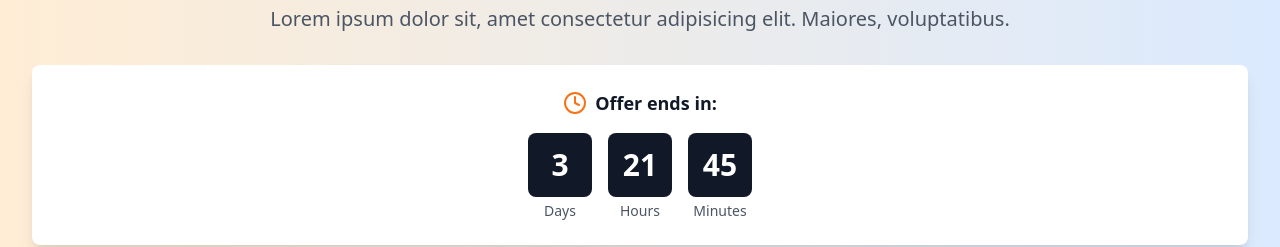
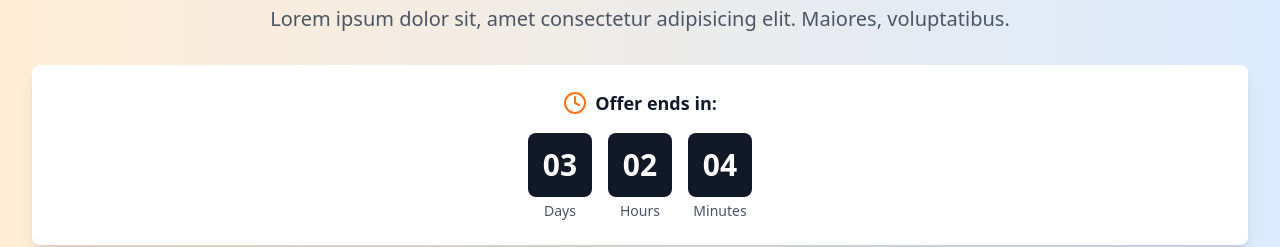
Before and after one commit to PallaviBhoyar3/ELearningAndManagement, a React (Vite) app: page / in a window 1280 px wide. Shown: the part 3180-3427 px from the top of the page. Built offline with nearby package versions, Linux system fonts and the light colour scheme.

Commit message:
remove bug

```diff
--- a/index.html
+++ b/index.html
@@ -2,7 +2,7 @@
 <html lang="en">
   <head>
     <meta charset="UTF-8" />
-    <link rel="icon" type="image/svg+xml" href="/vite.svg" />
+    <link rel="icon" type="image/svg+xml" href="./elearningfav.webp" />
     <meta name="viewport" content="width=device-width, initial-scale=1.0" />
     <title>E-Learning Management System</title>
   </head>
--- a/src/components/sections/SpecialOffers.tsx
+++ b/src/components/sections/SpecialOffers.tsx
@@ -1,3 +1,4 @@
+import React, {useState, useEffect} from 'react';
 import { courses } from '../../data/courses';
 import { Clock, Tag } from 'lucide-react';
 import { useCart } from '../../contexts/CartContext';
@@ -11,6 +12,27 @@ const SpecialOffers = () => {
   const daysRemaining = 3;
   const hoursRemaining = 21;
   const minutesRemaining = 45;
+
+  // ================================================================
+
+  const initialTime = 3 * 3600 + 2 * 60 + 10; // 1 hour, 2 minutes, 10 seconds
+  const [timeLeft, setTimeLeft] = useState(initialTime);
+
+  useEffect(() => {
+    if(timeLeft <= 0) return;
+    const interval = setInterval(() => {
+      setTimeLeft(prevTime => prevTime - 1);
+    }, 1000);
+    return () => clearInterval(interval);
+  }, [timeLeft]);
+
+
+const hours = Math.floor(timeLeft / 3600);
+const minutes = Math.floor((timeLeft % 3600) / 60);
+const seconds = timeLeft % 60;
+const formattedTime = `${String(hours).padStart(2, '0')}:${String(minutes).padStart(2, '0')}:${String(seconds).padStart(2, '0')}`;
+
+// console.log("formattedTime", formattedTime);
 
   return (
     <section id="special-offers" className="py-16 bg-gradient-to-r from-orange-100 to-blue-100">
@@ -38,19 +60,22 @@ const SpecialOffers = () => {
             <div className="flex justify-center space-x-4 text-center">
               <div className="flex flex-col">
                 <div className="text-3xl font-bold bg-gray-900 text-white rounded-lg w-16 h-16 flex items-center justify-center">
-                  {daysRemaining}
+                  {/* {daysRemaining} */}
+                  {String(hours).padStart(2, '0')}
                 </div>
                 <span className="text-sm text-gray-600 mt-1">Days</span>
               </div>
               <div className="flex flex-col">
                 <div className="text-3xl font-bold bg-gray-900 text-white rounded-lg w-16 h-16 flex items-center justify-center">
-                  {hoursRemaining}
+                  {/* {hoursRemaining} */}
+                   {String(minutes).padStart(2, '0')}
                 </div>
                 <span className="text-sm text-gray-600 mt-1">Hours</span>
               </div>
               <div className="flex flex-col">
                 <div className="text-3xl font-bold bg-gray-900 text-white rounded-lg w-16 h-16 flex items-center justify-center">
-                  {minutesRemaining}
+                  {/* {minutesRemaining} */}
+                   {String(seconds).padStart(2, '0')}
                 </div>
                 <span className="text-sm text-gray-600 mt-1">Minutes</span>
               </div>
```
